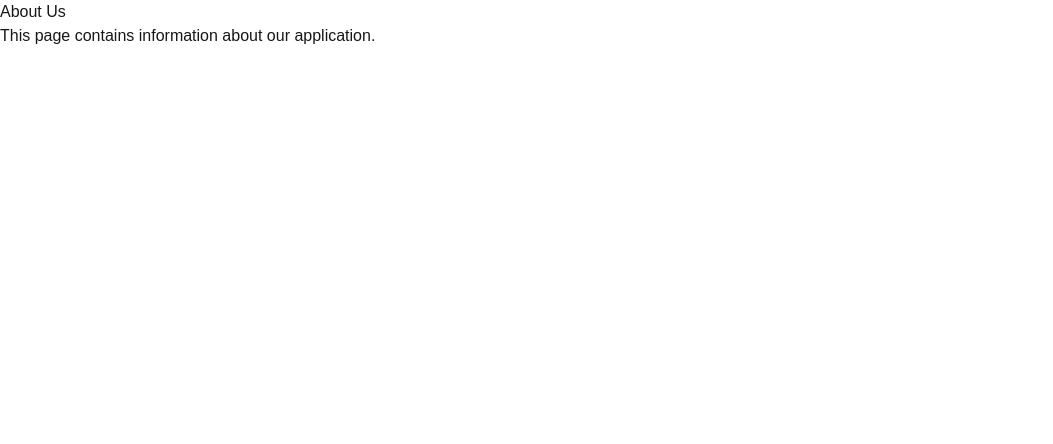
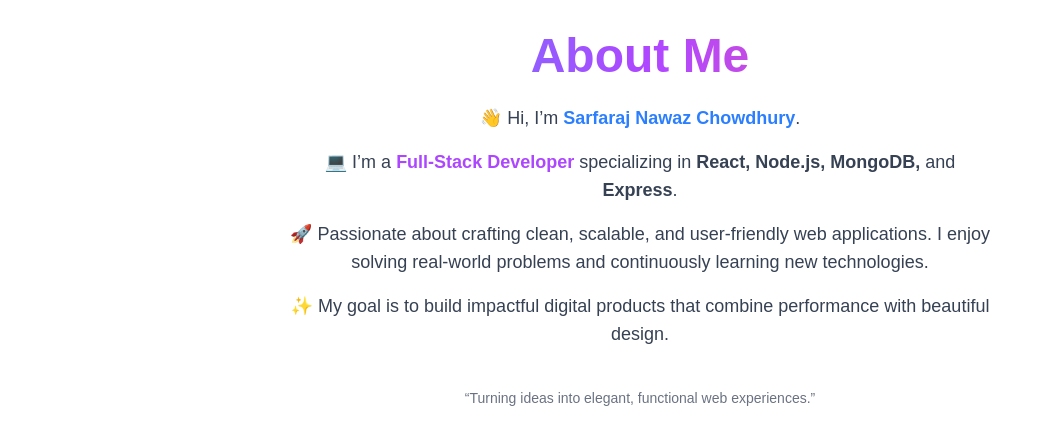
Before and after one commit to Sarfaraj525/portfolio-frontend, a Next.js app: page /about in a window 1280 px wide. Shown: the top 444 px of the page, without its empty margins (0-1053 px from the left). Built offline with nearby package versions, Linux system fonts and the light colour scheme.

Commit message:
About me  added

```diff
--- a/package.json
+++ b/package.json
@@ -10,6 +10,7 @@
   },
   "dependencies": {
     "axios": "^1.12.2",
+    "framer-motion": "^12.23.24",
     "next": "15.5.4",
     "react": "19.1.0",
     "react-dom": "19.1.0",
--- a/src/app/about/page.tsx
+++ b/src/app/about/page.tsx
@@ -1,12 +1,49 @@
+"use client";
 
+import { motion } from "framer-motion";
 
-const AboutPage = () => {
-    return (
-        <div>
-            <h1>About Us</h1>
-            <p>This page contains information about our application.</p>
-        </div>
-    );
-};
+export default function About() {
+  return (
+    <div className="p-8 max-w-3xl mx-auto text-center">
+      <motion.h1
+        initial={{ opacity: 0, y: -20 }}
+        animate={{ opacity: 1, y: 0 }}
+        transition={{ duration: 0.8 }}
+        className="text-4xl sm:text-5xl font-extrabold mb-6 bg-gradient-to-r from-blue-500 via-purple-500 to-pink-500 bg-clip-text text-transparent"
+      >
+        About Me
+      </motion.h1>
 
-export default AboutPage;
+      <motion.div
+        initial={{ opacity: 0, y: 20 }}
+        animate={{ opacity: 1, y: 0 }}
+        transition={{ delay: 0.3, duration: 0.8 }}
+        className="space-y-4 text-gray-700 dark:text-gray-300 leading-relaxed"
+      >
+        <p className="text-lg">
+          👋 Hi, I’m <span className="font-semibold text-blue-500">Sarfaraj Nawaz Chowdhury</span>.
+        </p>
+        <p className="text-lg">
+          💻 I’m a <span className="font-semibold text-purple-500">Full-Stack Developer</span> specializing in
+          <span className="font-semibold"> React, Node.js, MongoDB,</span> and <span className="font-semibold">Express</span>.
+        </p>
+        <p className="text-lg">
+          🚀 Passionate about crafting clean, scalable, and user-friendly web applications.
+          I enjoy solving real-world problems and continuously learning new technologies.
+        </p>
+        <p className="text-lg">
+          ✨ My goal is to build impactful digital products that combine performance with beautiful design.
+        </p>
+      </motion.div>
+
+      <motion.div
+        initial={{ opacity: 0 }}
+        animate={{ opacity: 1 }}
+        transition={{ delay: 1.2, duration: 1 }}
+        className="mt-10 text-sm text-gray-500 dark:text-gray-400"
+      >
+        <p>“Turning ideas into elegant, functional web experiences.”</p>
+      </motion.div>
+    </div>
+  );
+}
```
Also changed, not shown: 1 other file (tests, documents, lock files or other folders).
